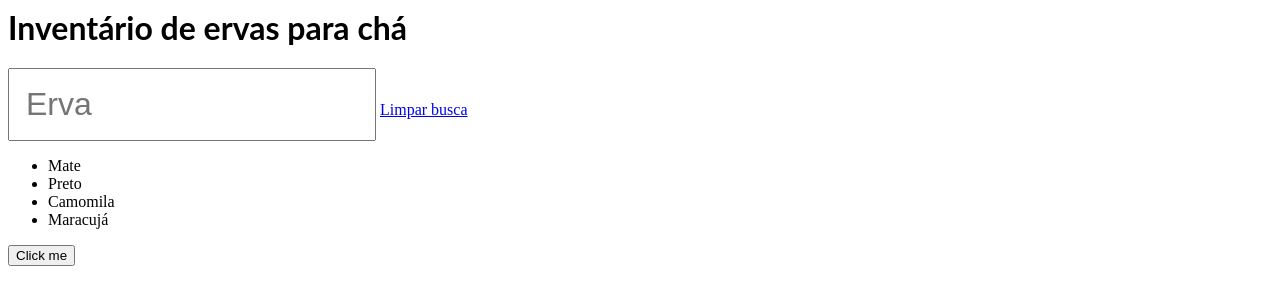
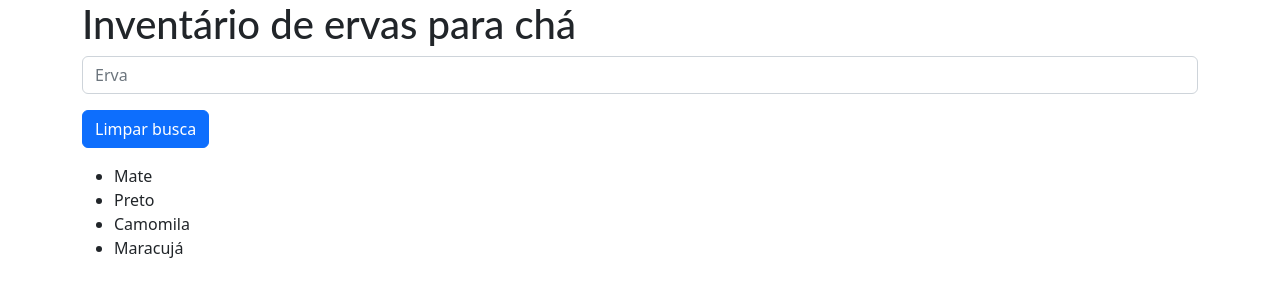
Before and after one commit to ktfth/tea-inventory, a React (Create React App) app: page / in a window 1280 px wide. Shown: the top 304 px of the page. Built offline with nearby package versions, Linux system fonts and the light colour scheme.

Commit message:
3 files modified

```diff
--- a/App.tsx
+++ b/App.tsx
@@ -1,6 +1,8 @@
 import * as React from 'react';
 
 import Button from 'react-bootstrap/Button';
+import InputGroup from 'react-bootstrap/InputGroup';
+import Form from 'react-bootstrap/Form';
 
 import './style.css';
 
@@ -29,29 +31,26 @@ export default function App() {
   }
 
   return (
-    <div>
+    <div className="container">
       <h1>Inventário de ervas para chá</h1>
-      <input
-        className="tea-search"
-        type="text"
-        placeholder="Erva"
-        onChange={(e) => searchHerb(e)}
-        value={name}
-      />
-      <span>
-        {' '}
-        <a href="#" onClick={(e) => cleanSearch(e)}>
-          Limpar busca
-        </a>
-      </span>
+      <InputGroup className="mb-3">
+        <Form.Control
+          onChange={(e) => searchHerb(e)}
+          placeholder="Erva"
+          aria-label="Erva"
+          aria-describedby="basic-addon1"
+          value={name}
+        />
+      </InputGroup>
+
+      <Button onClick={(e) => cleanSearch(e)}>Limpar busca</Button>
+
       <p>{name ? 'Você esta procurando por: ' + name : ''}</p>
       <ul>
         {herbs.map((herb) => (
           <li>{herb}</li>
         ))}
       </ul>
-
-      <Button>Click me</Button>
     </div>
   );
 }
--- a/index.tsx
+++ b/index.tsx
@@ -3,6 +3,8 @@ import { StrictMode } from 'react';
 import { createRoot } from 'react-dom/client';
 
 import App from './App';
+
+import 'bootstrap/dist/css/bootstrap.min.css';
 
 const rootElement = document.getElementById('root');
 const root = createRoot(rootElement);
--- a/package.json
+++ b/package.json
@@ -3,8 +3,10 @@
   "version": "0.0.0",
   "private": true,
   "dependencies": {
+    "@popperjs/core": "^2.11.6",
     "@types/react": "^18.0.8",
     "@types/react-dom": "^18.0.2",
+    "bootstrap": "^5.2.3",
     "react": "^18.1.0",
     "react-bootstrap": "^2.7.2",
     "react-dom": "^18.1.0"
```
